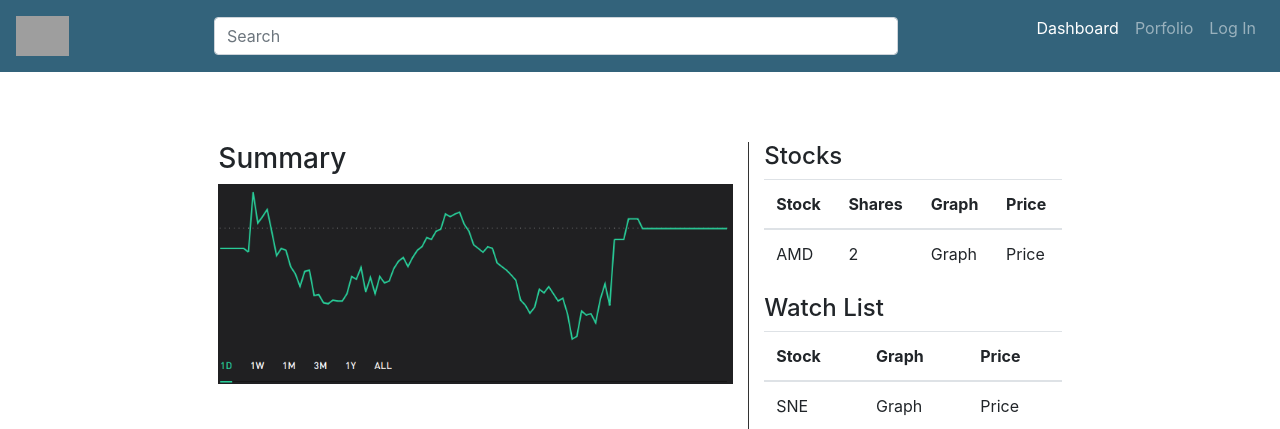
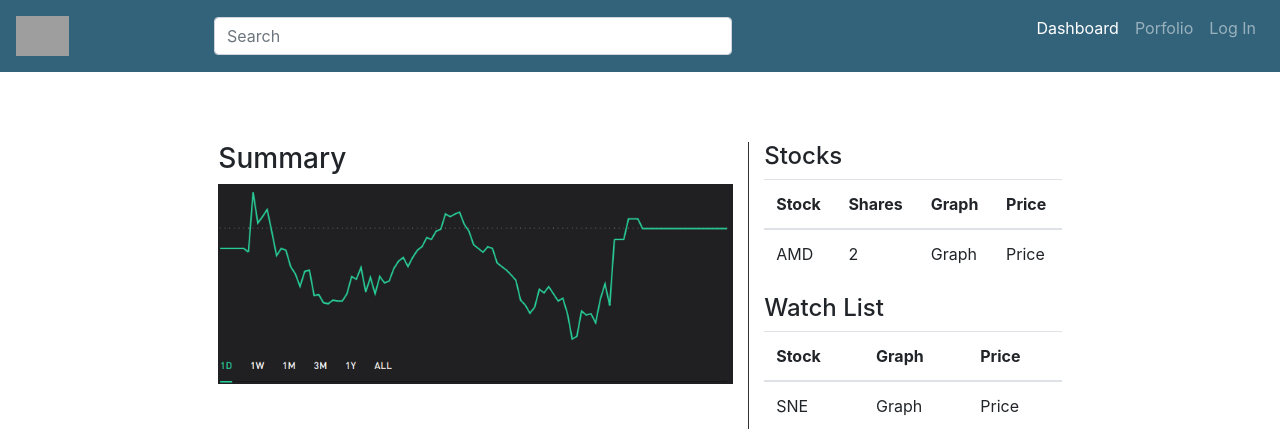
Before and after one commit to Coopss/SPMS, a PHP site: page /portfolio.php in a window 1280 px wide. Shown: the top 429 px of the page. Run offline with PHP 8.4, Linux system fonts and the light colour scheme; grey boxes are pictures that could not be loaded.

Commit message:
Fixes to search bar width

```diff
--- a/public_html/global_assets/header.css
+++ b/public_html/global_assets/header.css
@@ -22,3 +22,7 @@
 html {
         overflow-x: hidden;
 }
+
+.search_term {
+  width: 100%;
+}
--- a/public_html/header.php
+++ b/public_html/header.php
@@ -9,10 +9,10 @@
               </div>
 
               <!-- Text box for search -->
-              <div class="search-pos col-lg-3 align_left">
-                      <div class="float-left">
+              <div class="search-pos col-lg-5 align_left">
+                      <div class="float-left search_term" width="100%">
                               <form class="form-inline">
-                                 <input class="form-control" type="text" placeholder="Search" list="search_list" size="60" id="search_term" onInput="JavaScript:search()" autoComplete="off"></input>
+                                 <input class="form-control" type="text" placeholder="Search" list="search_list" id="search_term" onInput="JavaScript:search()" style="width:100%;" autoComplete="off"></input>
                                         <datalist id="search_list">
                                                 <!-- option value="HTML">
                                                 <option value="CSS"  -->
@@ -22,7 +22,7 @@
               </div>
 
                 <!-- Page links -->
-                <div class="col-lg-7">
+                <div class="col-lg-5">
                         <ul class="z-back navbar-nav float-right">
                           <li class="nav-item active">
                             <a class="nav-link" href="index.php">Dashboard <span class="sr-only"></span></a>
--- a/public_html/portfolio.php
+++ b/public_html/portfolio.php
@@ -19,7 +19,7 @@
 <body>
 
         <div class="header_div navbar-spacers">
-            <?php include "header_new.php"; ?>
+            <?php include "header.php"; ?>
             <!-- Use jquery to insert header content here if PHP fails    -->
         </div>
 
```
